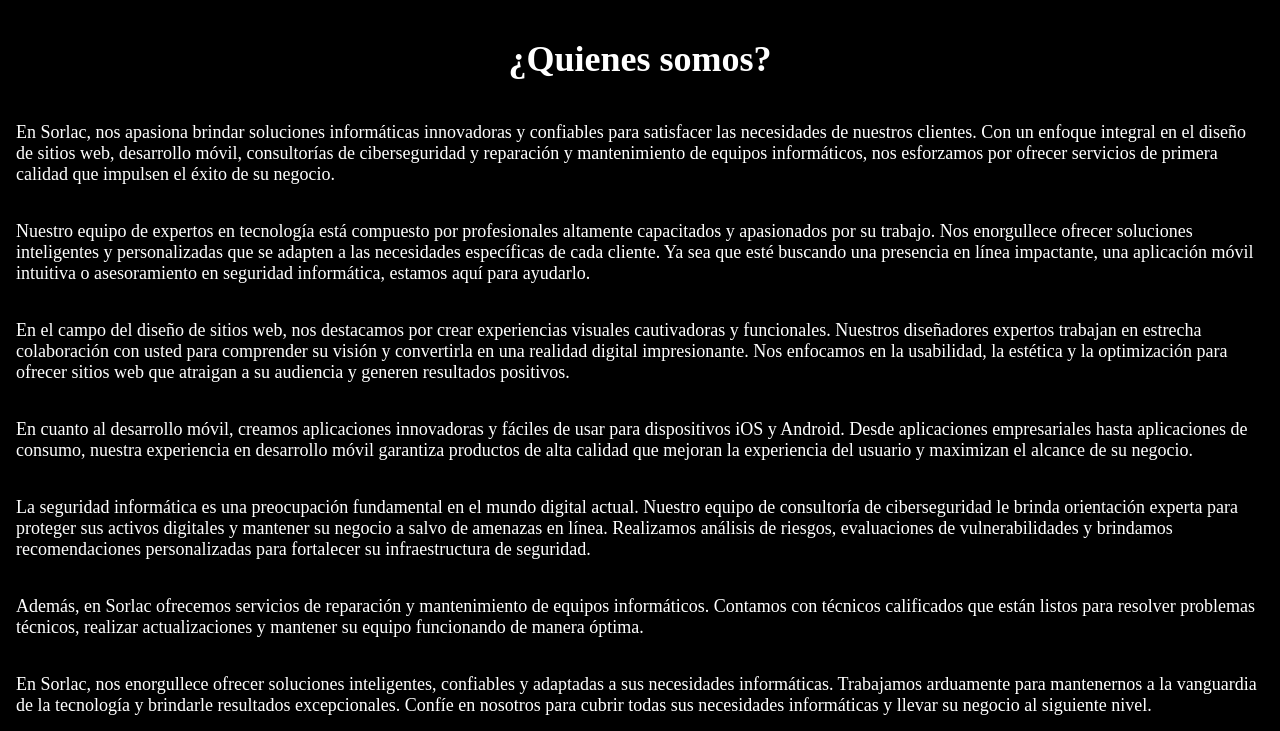
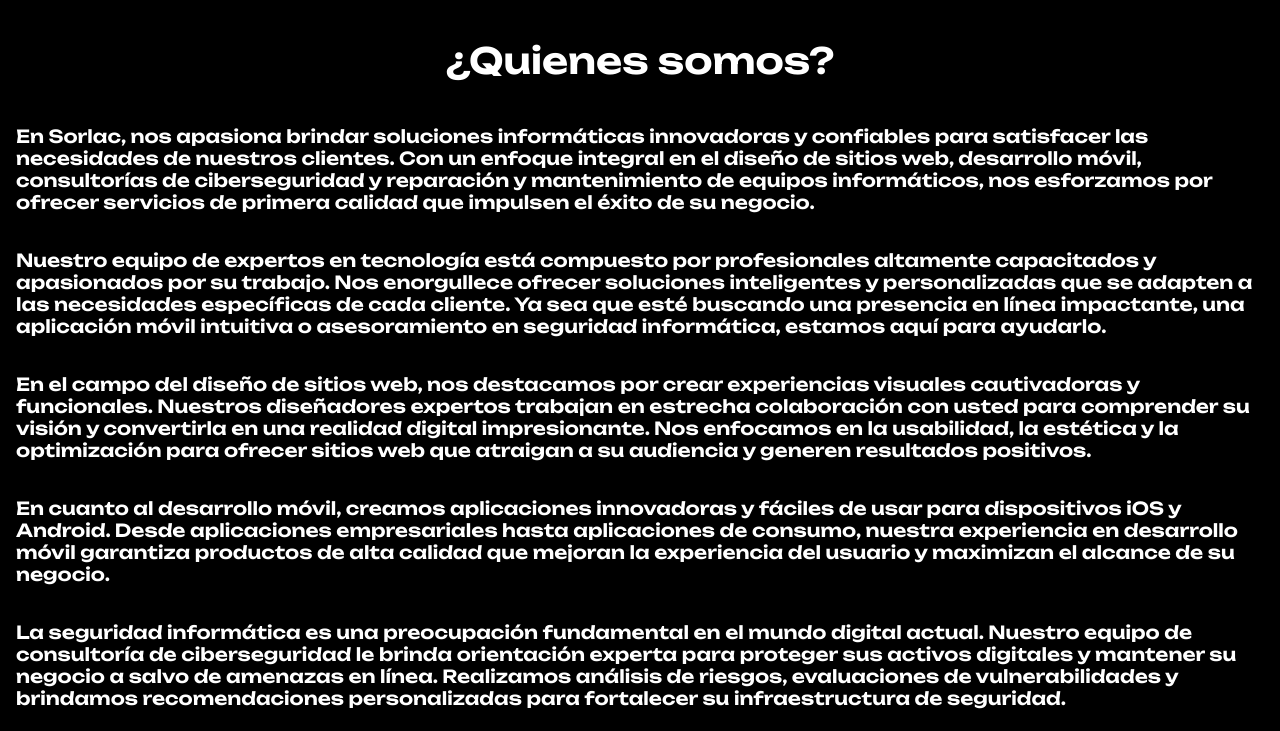
Before and after one commit to DrStrange23/sorlac, a plain HTML site: page about.html in a window 1280 px wide. Shown: the part 801-1532 px from the top of the page. Drawn offline with Linux system fonts and the light colour scheme; the site is published under a folder, as on GitHub Pages, so addresses that start at the root find nothing.

Commit message:
correcciones Style

```diff
--- a/Styles.css
+++ b/Styles.css
@@ -6,7 +6,7 @@
 
 @font-face {
     font-family: Unbounded;
-    src: url(/font/Unbounded-SemiBold.ttf) format('truetype');
+    src: url(font/Unbounded-SemiBold.ttf) format('truetype');
 }
 
 .tittle_color {
```
